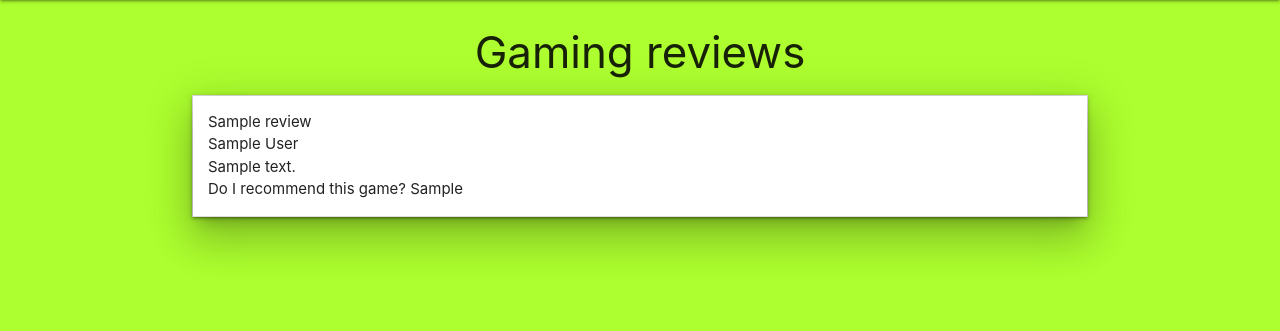
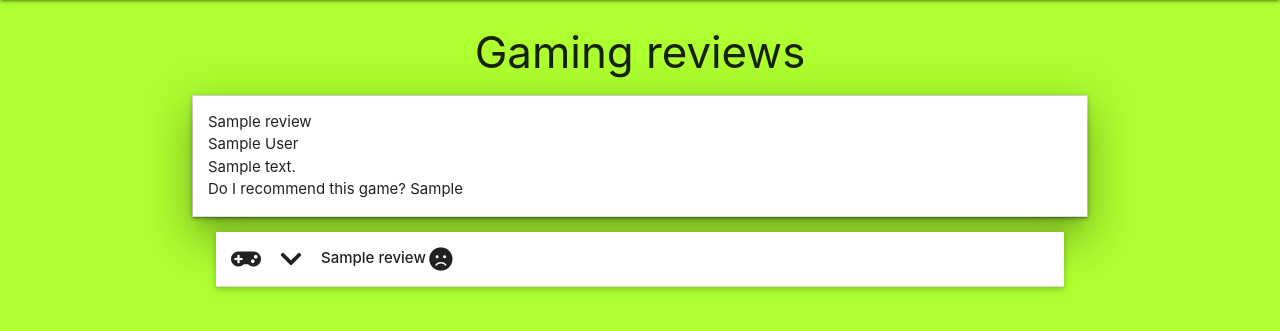
Before and after one commit to Blakeman260/gamerbase, a Flask app: page / in a window 1280 px wide. Shown: the part 64-395 px from the top of the page. Run offline with Flask 2, Linux system fonts and the light colour scheme; a database or web service that is not in the repository returns one stand-in record (values such as "Sample title"); some libraries are stand-ins or nearby versions.

Commit message:
connect data from database to collapsible function on reviews

```diff
--- a/static/js/script.js
+++ b/static/js/script.js
@@ -2,4 +2,5 @@ $(document).ready(function(){
     $('.sidenav').sidenav();
     $('.collapsible').collapsible();
     $(".dropdown-trigger").dropdown();
+    $('.tooltipped').tooltip();
 });
--- a/templates/reviews.html
+++ b/templates/reviews.html
@@ -16,6 +16,32 @@
                 </div>
             </li>
         </ul>
+        <ul class="collapsible popout">
+            <li>
+                <div class="collapsible-header">
+                    <i class="fas fa-gamepad"></i>
+                    <i class="fas fa-chevron-down"></i>
+                    <strong>{{ review.game_title }}</strong>
+                    {% if review.would_recommend == "yes" %}
+                        <i class="fas fa-grin-hearts"></i>
+                    {% else %}
+                        <i class="fas fa-frown"></i>
+                    {% endif %}
+                </div>
+                <div class="collapsible-body">
+                    <span>
+                    {{ review.review_author }}<br>
+                    <p>{{ review.game_review }}</p><br>
+                    Do I recommend this game?
+                    {% if review.would_recommend == "yes" %}
+                        <i class="fas fa-grin-hearts"> YES</i>
+                    {% else %}
+                        <i class="fas fa-frown"> No</i>
+                    {% endif %}
+                    </span>
+                </div>
+            </li>
+        </ul>
 
     {% endfor %}
 
```
